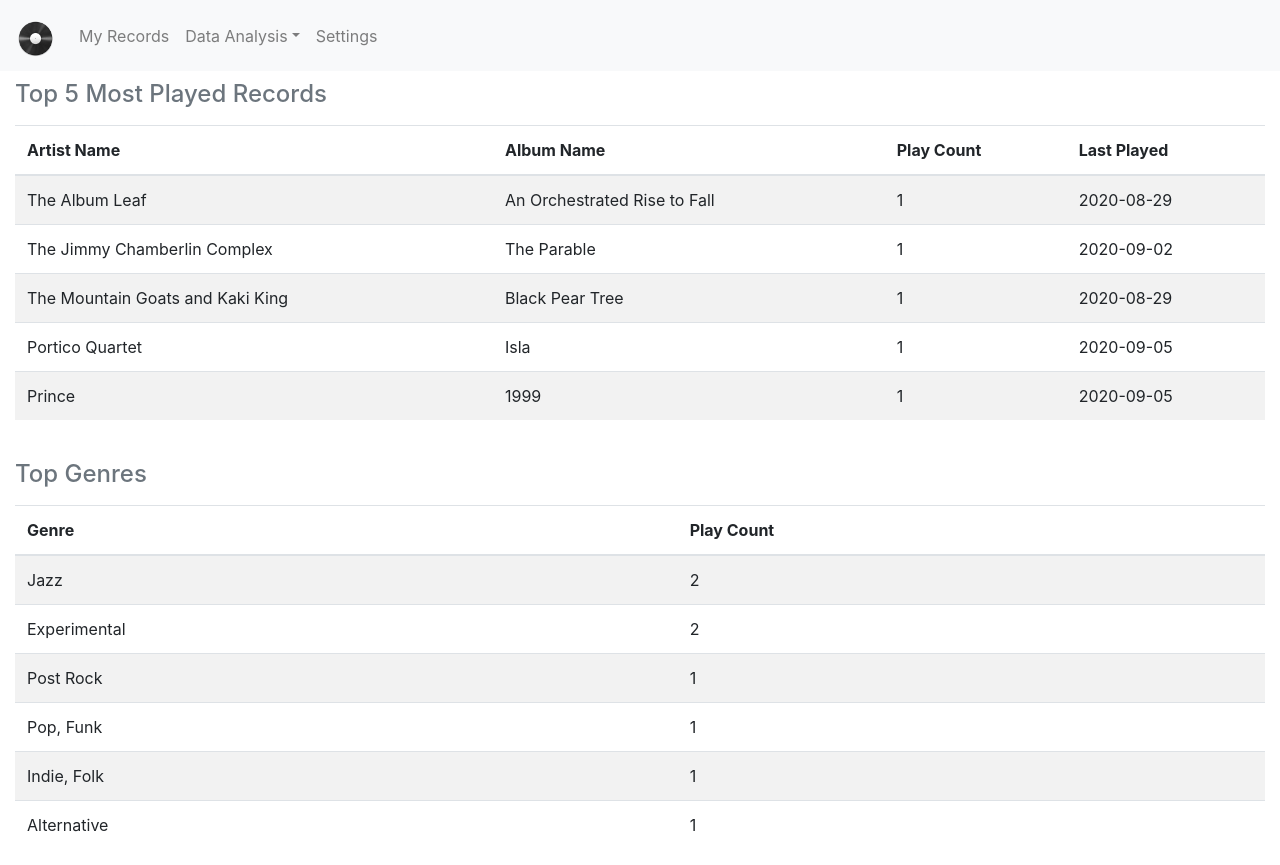
After one commit to krueger-matt/record_playing_tracker, a Flask app: page /stats/ in a window 1280 px wide. The commit adds this page. Run offline with Flask 2, Linux system fonts and the light colour scheme; data comes from the database, SQL or seed files in the repository; both versions use the stored data as it was after the commit; some libraries are stand-ins or nearby versions.

Commit message:
Added stats and bulk update

```diff
--- a/functions.py
+++ b/functions.py
@@ -193,6 +193,18 @@ def delete_record(id):
 
 
 
+def bulk_update(values):
+
+    con = sqlite3.connect(config.DB_NAME)
+    cur = con.cursor()
+
+    cur.execute('UPDATE records SET genre = ?, release_type = ? WHERE artist_name = ?', (values[1], values[2], values[0]))
+
+    con.commit()
+    con.close()
+
+
+
 def get_form_data(in_list):
 
     output = []
@@ -208,3 +220,29 @@ def get_form_data(in_list):
                 continue
 
     return output
+
+
+
+def top_five_records():
+    con = sqlite3.connect(config.DB_NAME)
+    cur = con.cursor()
+
+    cur.execute('SELECT artist_name, album_name, play_count, last_played FROM records ORDER BY play_count DESC LIMIT 5')
+    rows = list(cur.fetchall())
+
+    con.close()
+
+    return(rows)
+
+
+
+def top_genre():
+    con = sqlite3.connect(config.DB_NAME)
+    cur = con.cursor()
+
+    cur.execute('SELECT genre, sum(play_count) FROM records GROUP BY 1 HAVING sum(play_count) > 0 ORDER BY 2 DESC')
+    genre_output = list(cur.fetchall())
+
+    con.close()
+
+    return(genre_output)
--- a/main.py
+++ b/main.py
@@ -86,6 +86,23 @@ def edit_record(id):
 
 
 
+@app.route('/bulk_update/', methods=['GET', 'POST'])
+def bulk_update():
+    form = forms.BulkUpdate(
+        artist_name='',
+        genre='',
+        release_type='')
+
+    if form.is_submitted():
+        result = functions.get_form_data(list(request.form.values()))
+        print (result)
+        functions.bulk_update(result)
+        return redirect(url_for('my_records_detail'))
+
+    return render_template('bulk_update.html', form=form)
+
+
+
 @app.route('/add_record/', methods=['GET', 'POST'])
 def add_record():
 
@@ -114,5 +131,19 @@ def delete_record(id):
 
 
 
+@app.route('/stats/')
+def stats():
+    rows = functions.top_five_records()
+    for row in rows:
+        print(row)
+
+    genre_output = functions.top_genre()
+    for row in genre_output:
+        print(genre_output)
+
+    return render_template('stats.html', rows=rows, genre_output=genre_output)
+
+
+
 if __name__ == '__main__':
     app.run(port=5000, debug=True)
--- a/templates/base.html
+++ b/templates/base.html
@@ -63,8 +63,7 @@
               <li class="nav-item dropdown {{ 'active' if active_page == 'data_analysis' else '' }}">
                     <a class="nav-link dropdown-toggle" id="navbarDropdownMenu" data-toggle="dropdown" aria-haspopup="true" aria-expanded="false">Data Analysis</a>
                     <ul class="dropdown-menu" aria-labelledby="navbarDropdownMenu">
-                        <li><a class="dropdown-item">Charting</a></li>
-                        <li><a class="dropdown-item">Stats</a></li>
+                        <li><a class="dropdown-item" href="{{ url_for('stats') }}">Stats</a></li>
                         <li><a class="dropdown-item">Raw SQL Query</a></li>
                     </ul>
               <li class="nav-item {{ 'active' if active_page == 'settings' }}"><a class="nav-link">Settings</a></li>
--- /dev/null
+++ b/templates/stats.html
@@ -0,0 +1,54 @@
+{% extends "base.html" %}
+{% set active_page = "stats" %}
+
+{% block content %}
+
+<div class="container-fluid">
+
+    <h4 class="mb-3 text-secondary">Top 5 Most Played Records</h4>
+
+    <table class="table table-striped">
+        <thead>
+            <tr>
+                <th>Artist Name</th>
+                <th>Album Name</th>
+                <th>Play Count</th>
+                <th>Last Played</th>
+            </tr>
+        </thead>
+        <tbody>
+            {% for item in rows %}
+                <tr>
+                    <td> {{ item[0] }} </td>
+                    <td> {{ item[1] }} </td>
+                    <td> {{ item[2] }} </td>
+                    <td> {{ item[3] }} </td>
+                </tr>
+            {% endfor %}
+
+        </tbody>
+    </table>
+
+    <br>
+    <h4 class="mb-3 text-secondary">Top Genres</h4>
+    <table class="table table-striped">
+        <thead>
+            <tr>
+                <th>Genre</th>
+                <th>Play Count</th>
+            </tr>
+        </thead>
+        <tbody>
+            {% for item in genre_output %}
+                <tr>
+                    <td> {{ item[0] }} </td>
+                    <td> {{ item[1] }} </td>
+                </tr>
+            {% endfor %}
+
+        </tbody>
+    </table>
+
+</div>
+
+{% endblock %}
```
Also changed, not shown: forms.py (+8 -0 lines), templates/bulk_update.html (added, +31 -0 lines), templates/my_records_detail.html (+5 -3 lines), README.md, records.db.
